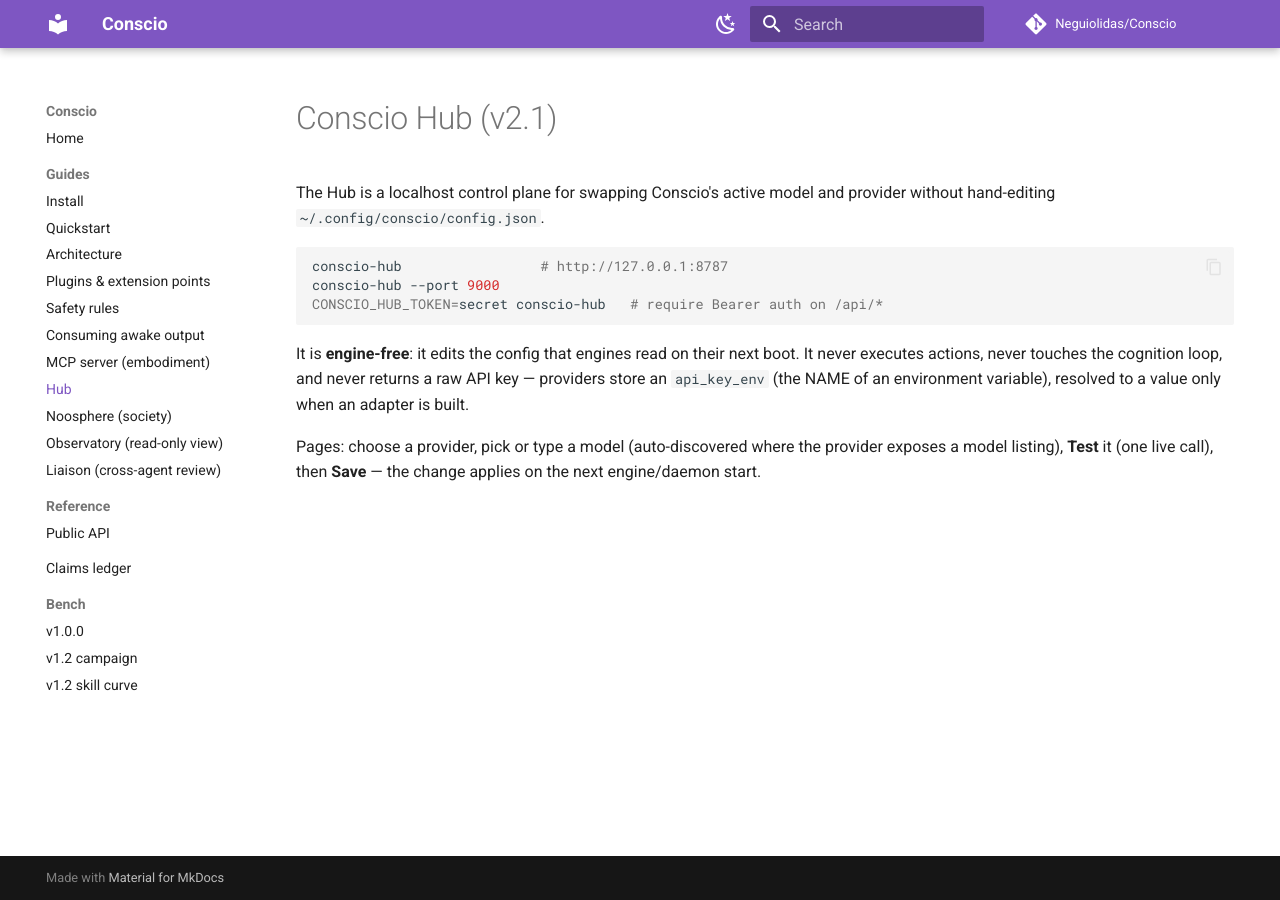
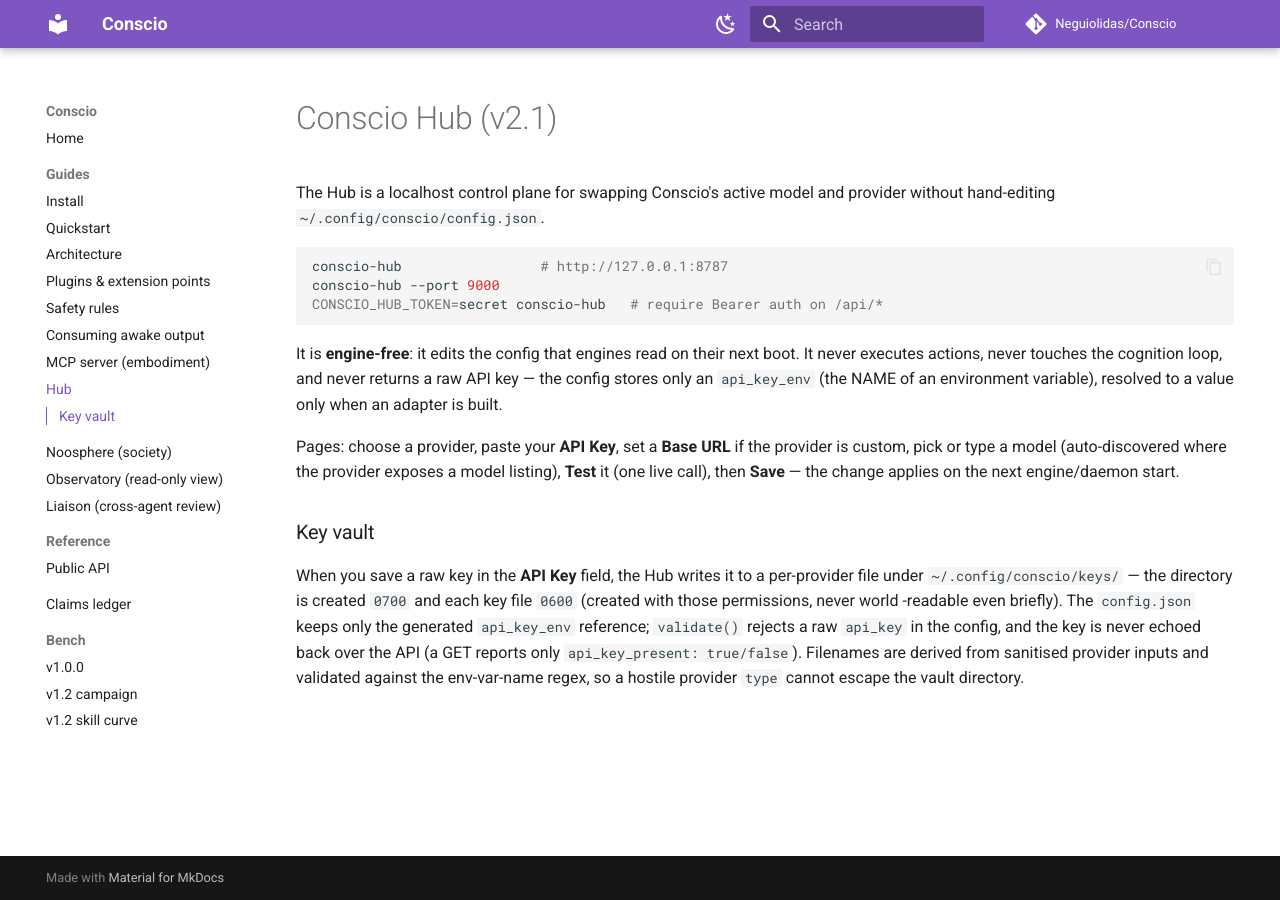
Before and after one commit to Neguiolidas/Conscio, an MkDocs documentation site: the page built from docs/guides/hub.md, in a window 1280 px wide. Built offline with MkDocs 1.6.1 and Material for MkDocs 9.7.7, drawn with Linux system fonts in a browser that asks for light colours; comment, search, counter and statistics services are not loaded.

Commit message:
docs: v2.7.1 — changelog, README, hub guide vault section, CLAIMS #59 [v2.7.1]
Co-Authored-By: Claude Opus 4.8 <noreply@anthropic.com>

```diff
--- a/conscio/__init__.py
+++ b/conscio/__init__.py
@@ -6,7 +6,7 @@ and goal generation. Adapts behavior based on the underlying model's
 context window size.
 """
 
-__version__ = "2.7.0"
+__version__ = "2.7.1"
 __author__ = "Neguiolidas / Neguitech"
 
 from .engine import ConsciousnessEngine
--- a/docs/guides/hub.md
+++ b/docs/guides/hub.md
@@ -11,9 +11,22 @@ CONSCIO_HUB_TOKEN=secret conscio-hub   # require Bearer auth on /api/*
 
 It is **engine-free**: it edits the config that engines read on their next boot.
 It never executes actions, never touches the cognition loop, and never returns a
-raw API key — providers store an `api_key_env` (the NAME of an environment
+raw API key — the config stores only an `api_key_env` (the NAME of an environment
 variable), resolved to a value only when an adapter is built.
 
-Pages: choose a provider, pick or type a model (auto-discovered where the
-provider exposes a model listing), **Test** it (one live call), then **Save** —
-the change applies on the next engine/daemon start.
+Pages: choose a provider, paste your **API Key**, set a **Base URL** if the
+provider is custom, pick or type a model (auto-discovered where the provider
+exposes a model listing), **Test** it (one live call), then **Save** — the change
+applies on the next engine/daemon start.
+
+### Key vault
+
+When you save a raw key in the **API Key** field, the Hub writes it to a
+per-provider file under `~/.config/conscio/keys/` — the directory is created
+`0700` and each key file `0600` (created with those permissions, never world
+-readable even briefly). The `config.json` keeps only the generated
+`api_key_env` reference; `validate()` rejects a raw `api_key` in the config, and
+the key is never echoed back over the API (a GET reports only
+`api_key_present: true/false`). Filenames are derived from sanitised provider
+inputs and validated against the env-var-name regex, so a hostile provider
+`type` cannot escape the vault directory.
```
Also changed, not shown: CHANGELOG.md (+27 -0 lines), README.md (+3 -3 lines), docs/CLAIMS.md (+1 -0 lines).
